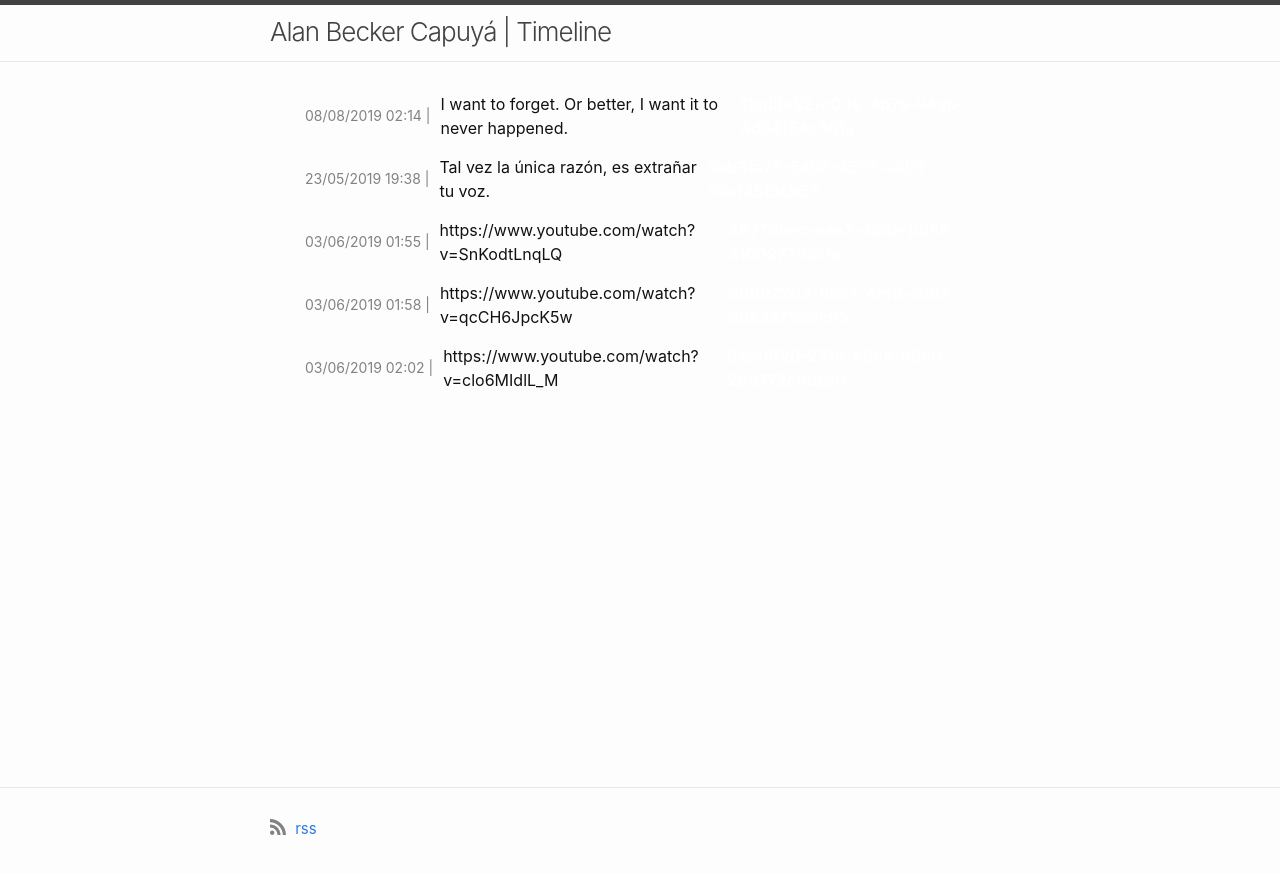
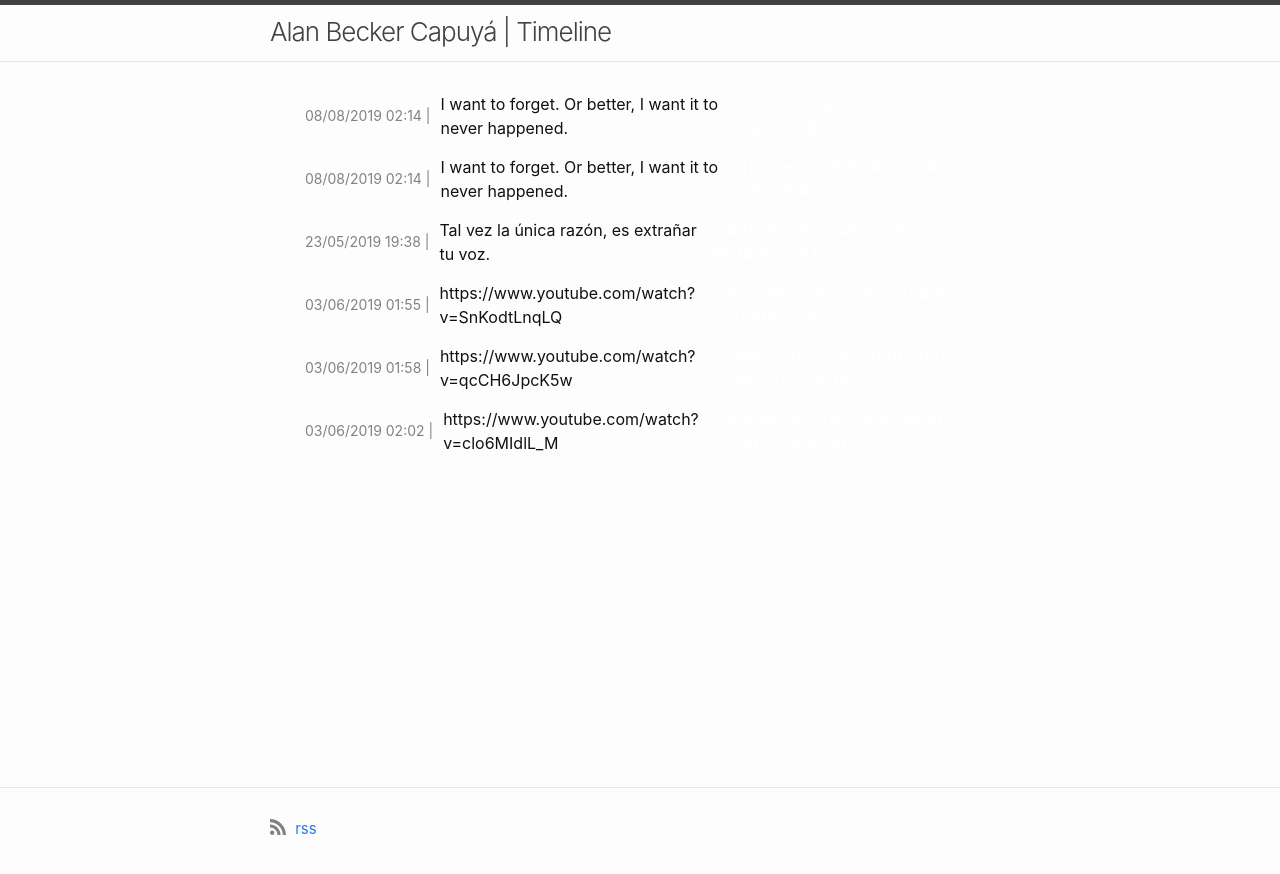
Before and after one commit to alandooz/timeline, a Jekyll site: the page built from index.md, in a window 1280 px wide. Shown: the top 874 px of the page. Built offline with Jekyll 4.4.1, drawn with Linux system fonts in a browser that asks for light colours.

Commit message:
Updated microposts.json with Lambda

```diff
--- a/_data/microposts.json
+++ b/_data/microposts.json
@@ -1 +1 @@
-[{"id":"11ad3e92-c009-4b7a-94ab-4d64f54e56fa","micropost":"I want to forget. Or better, I want it to never happened.","files":[],"created_at":"2019-08-08T02:14:03.382Z","updated_at":"2019-08-08T02:14:03.382Z"},{"id":"0eb3fa75-5db5-4507-a8b5-06af45f5cb57","micropost":"Tal vez la única razón, es extrañar tu voz.","files":[],"created_at":"2019-05-23T19:38:07.104Z","updated_at":"2019-05-23T19:38:07.104Z"},{"id":"48779bec-eaa3-4d5a-bb85-310097798cfa","micropost":"https://www.youtube.com/watch?v=SnKodtLnqLQ","files":[],"created_at":"2019-06-03T01:55:18.407Z","updated_at":"2019-06-03T01:55:18.407Z"},{"id":"d8802263-6a87-4efd-a697-dde337539c95","micropost":"https://www.youtube.com/watch?v=qcCH6JpcK5w","files":[],"created_at":"2019-06-03T01:58:18.407Z","updated_at":"2019-06-03T01:58:18.407Z"},{"id":"61ca5f20-2716-46de-99d0-28d772c6dca0","micropost":"https://www.youtube.com/watch?v=clo6MIdlL_M","files":[],"created_at":"2019-06-03T02:02:18.407Z","updated_at":"2019-06-03T02:02:18.407Z"}]
+[{"id":"6e986fae-ab81-4625-878a-4d5ea618b514","micropost":"I want to forget. Or better, I want it to never happened.","files":[],"created_at":"2019-08-08T02:14:08.024Z","updated_at":"2019-08-08T02:14:08.024Z"},{"id":"11ad3e92-c009-4b7a-94ab-4d64f54e56fa","micropost":"I want to forget. Or better, I want it to never happened.","files":[],"created_at":"2019-08-08T02:14:03.382Z","updated_at":"2019-08-08T02:14:03.382Z"},{"id":"0eb3fa75-5db5-4507-a8b5-06af45f5cb57","micropost":"Tal vez la única razón, es extrañar tu voz.","files":[],"created_at":"2019-05-23T19:38:07.104Z","updated_at":"2019-05-23T19:38:07.104Z"},{"id":"48779bec-eaa3-4d5a-bb85-310097798cfa","micropost":"https://www.youtube.com/watch?v=SnKodtLnqLQ","files":[],"created_at":"2019-06-03T01:55:18.407Z","updated_at":"2019-06-03T01:55:18.407Z"},{"id":"d8802263-6a87-4efd-a697-dde337539c95","micropost":"https://www.youtube.com/watch?v=qcCH6JpcK5w","files":[],"created_at":"2019-06-03T01:58:18.407Z","updated_at":"2019-06-03T01:58:18.407Z"},{"id":"61ca5f20-2716-46de-99d0-28d772c6dca0","micropost":"https://www.youtube.com/watch?v=clo6MIdlL_M","files":[],"created_at":"2019-06-03T02:02:18.407Z","updated_at":"2019-06-03T02:02:18.407Z"}]
```
